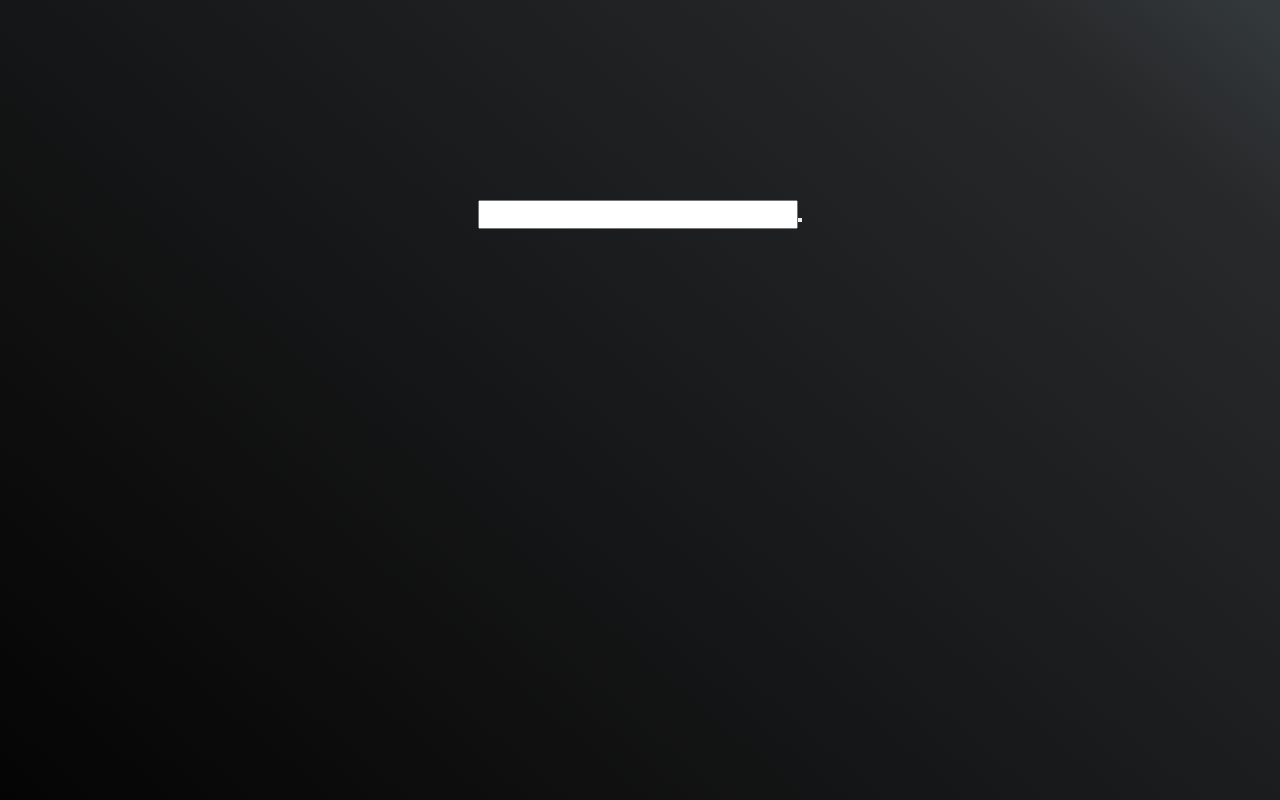
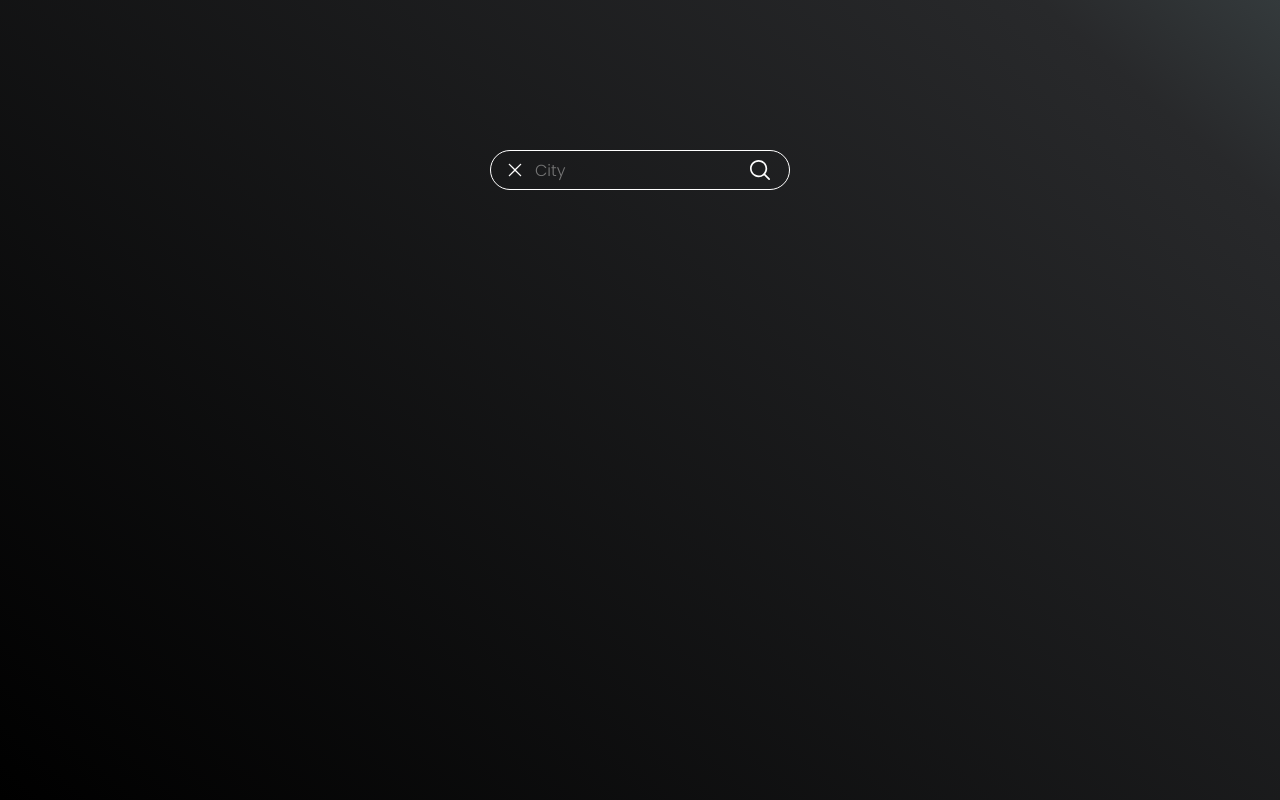
Before and after one commit to KawalaE/SimpleSky, a website built with webpack: page dist/index.html in a window 1280 px wide. Shown: the top 800 px of the page. Built offline with nearby package versions, Linux system fonts and the light colour scheme.

Commit message:
Style search bar

```diff
--- a/src/modules/ui.js
+++ b/src/modules/ui.js
@@ -1,9 +1,17 @@
 import "../style.css";
 
 import CloudRain from "../assets/pictures/cloud.svg";
+import Magnifier from "../assets/pictures/magnifier.svg";
+import Delete from "../assets/pictures/delete.svg";
 
 const cloudRaining = new Image();
 cloudRaining.src = CloudRain;
+
+const magnifier = new Image();
+magnifier.src = Magnifier;
+
+const deleteX = new Image();
+deleteX.src = Delete;
 
 class UI {
   static createFavicon() {
@@ -23,11 +31,20 @@ class UI {
     const searchBar = document.createElement("input");
     searchBar.id = "search";
     searchBar.type = "text";
+    searchBar.placeholder = "City";
     searchBar.classList.add("search");
+    const deleteBtn = document.createElement("button");
+    deleteBtn.classList.add("button-delete");
     const searchBtn = document.createElement("button");
+    const xImage = document.createElement("img");
+    xImage.src = deleteX.src;
+    deleteBtn.append(xImage);
     searchBtn.id = "search";
     searchBtn.classList.add("search");
-    searchDiv.append(searchBar, searchBtn);
+    const loupe = document.createElement("img");
+    loupe.src = magnifier.src;
+    searchBtn.append(magnifier);
+    searchDiv.append(deleteBtn, searchBar, searchBtn);
     page.appendChild(searchDiv);
   }
 }
--- a/src/style.css
+++ b/src/style.css
@@ -16,7 +16,7 @@
   font-size: 16px;
 }
 body{
-  min-height: 100vh;
+  height: 100vh;
   background: rgb(0,0,0);
   background: rgb(0,0,0);
   background: linear-gradient(41deg, rgba(0,0,0,1) 0%, rgba(40,41,43,1) 89%, rgba(52,58,60,1) 100%);
@@ -25,6 +25,53 @@ body{
 .page{
   display: flex;
   justify-content: center;
-  height: 100vh;
-  margin-top: 200px;
+  padding-top: 150px;
 }
+.search{
+  background-color: transparent;
+  width: 200px;
+  border: none;
+  color: white;
+}
+.search-container{
+  border: 1px solid white;
+  height: 40px;
+  display: flex;
+  justify-content: center;
+  align-items: center;
+  border-radius: 20px;
+  width: 300px;
+  gap: 10px;
+  caret-color: white;
+}
+button.search{
+  width: 30px;
+  border: none;
+  cursor: pointer;
+  display: flex;
+  align-items: center;
+  justify-content: center;
+
+}
+button.search img{
+  width: 20px;
+  transition: 0.2s ease-in-out;
+}
+.search-container input:focus{
+   outline: none;
+}
+.button-delete{
+  background-color: transparent;
+  border: none;
+  cursor: pointer;
+  display: flex;
+  justify-content: center;
+  align-items: center;
+  transition: 0.2s ease-in-out;
+}
+.button-delete img{
+  width: 20px;
+}
+.button-delete:active, button.search img:active{
+  transform: scale(80%);
+}
```
Also changed, not shown: dist/81b8670882c9536d4878.svg (added), dist/bundle.js, dist/da616b259e333f069a12.svg (added), src/assets/pictures/delete.svg (added), src/assets/pictures/magnifier.svg (added).
